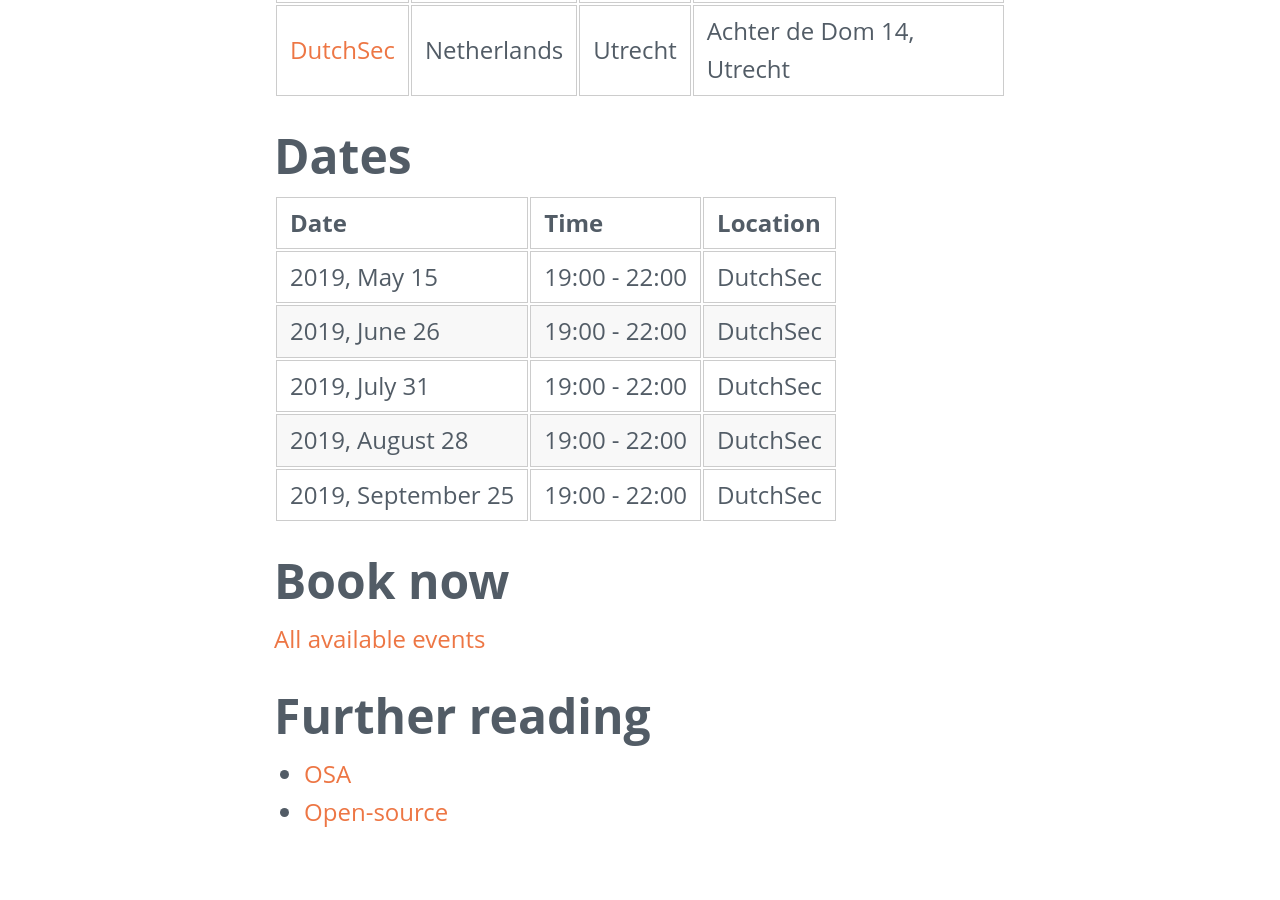
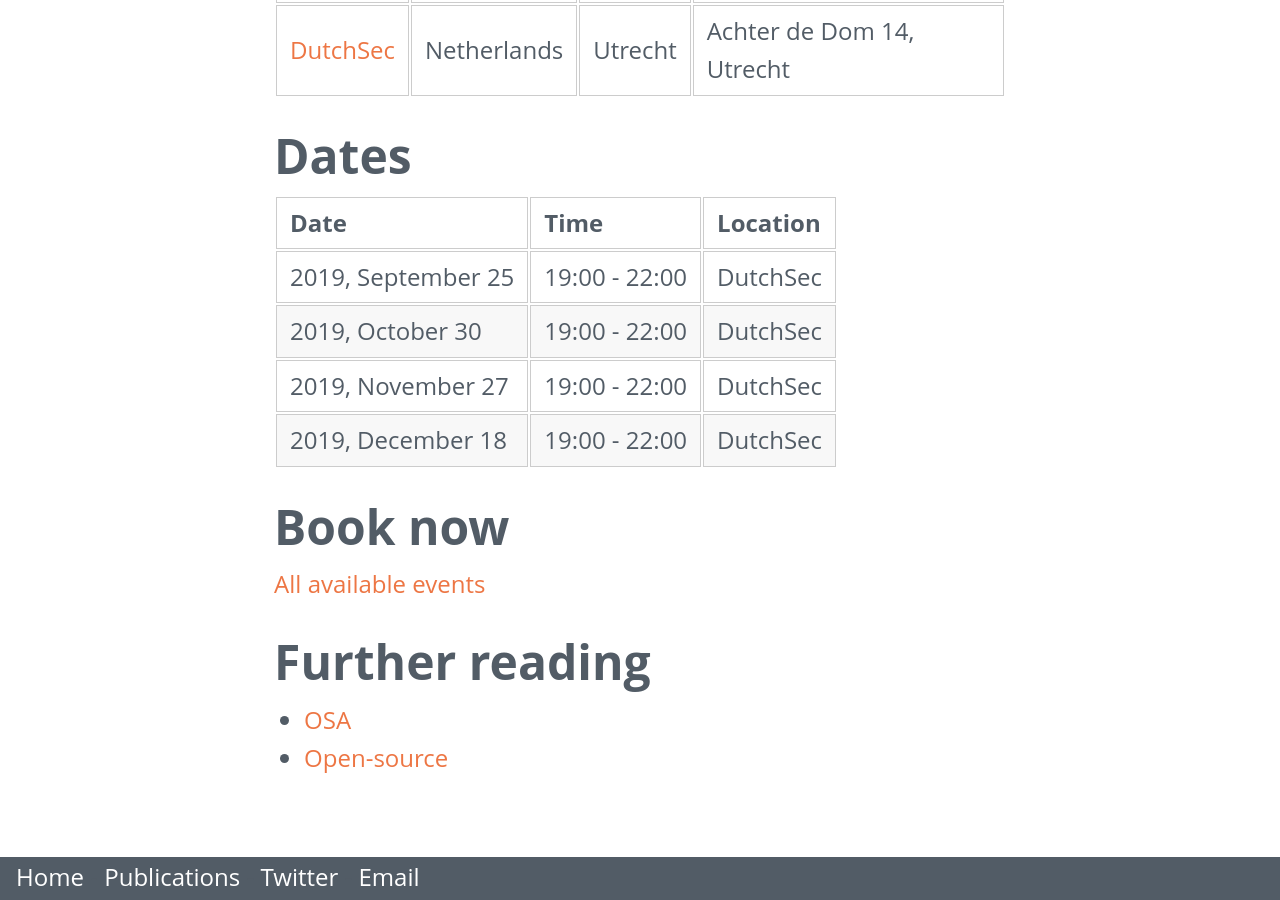
Before and after one commit to Opensource-Academy/Opensource-Academy.github.io, a Jekyll site: the page built from meetups.md, in a window 1280 px wide and 900 px high, scrolled down 1855 px. Built offline with Jekyll 4.4.1, drawn with Linux system fonts in a browser that asks for light colours.

Commit message:
update meetup dates

```diff
--- a/meetups.md
+++ b/meetups.md
@@ -40,13 +40,12 @@
 
 ## Dates
 
-| Date               |Time           | Location |
+| Date               | Time          | Location |
 | :---               | :---          | :---     |
-| 2019, May 15       | 19:00 - 22:00 | DutchSec |
-| 2019, June 26      | 19:00 - 22:00 | DutchSec |
-| 2019, July 31      | 19:00 - 22:00 | DutchSec |
-| 2019, August 28    | 19:00 - 22:00 | DutchSec |
 | 2019, September 25 | 19:00 - 22:00 | DutchSec |
+| 2019, October 30   | 19:00 - 22:00 | DutchSec |
+| 2019, November 27  | 19:00 - 22:00 | DutchSec |
+| 2019, December 18  | 19:00 - 22:00 | DutchSec |
 
 ## Book now
 [All available events](http://osa.fikket.nl/)
```
